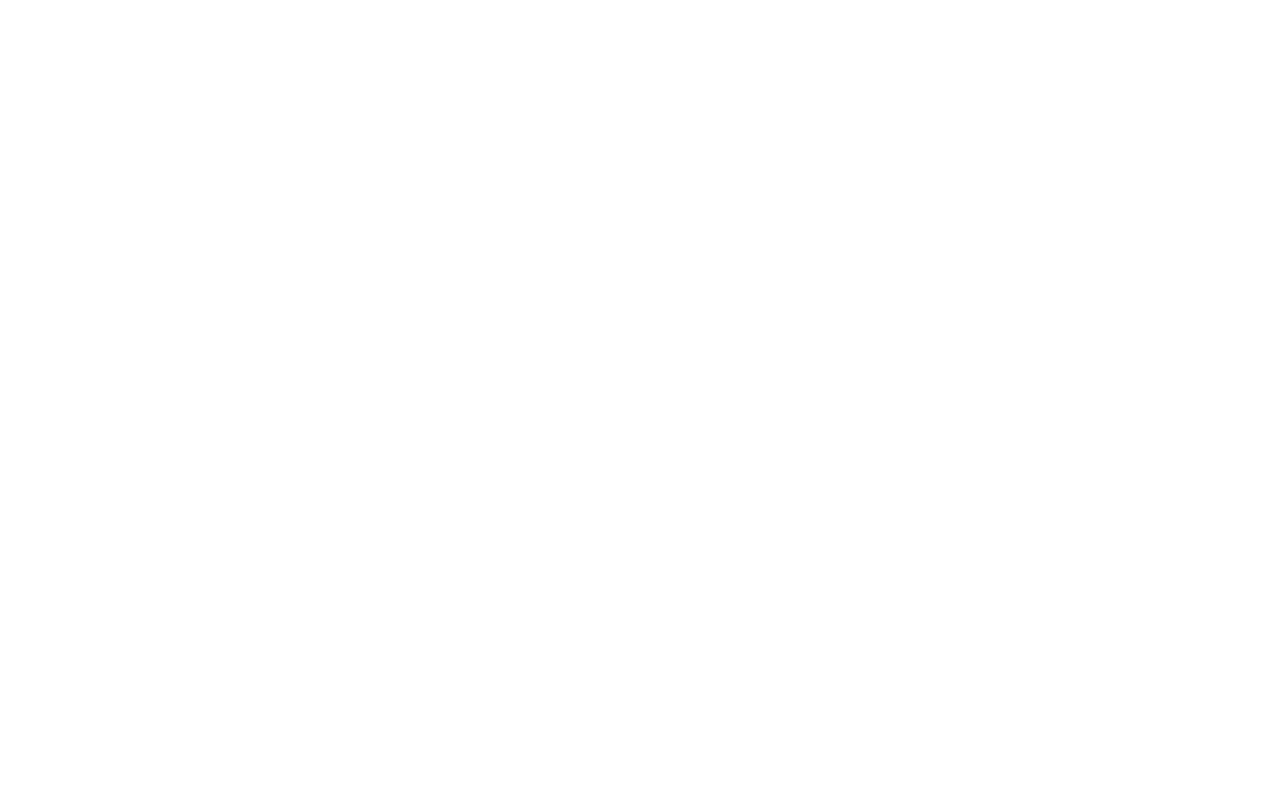
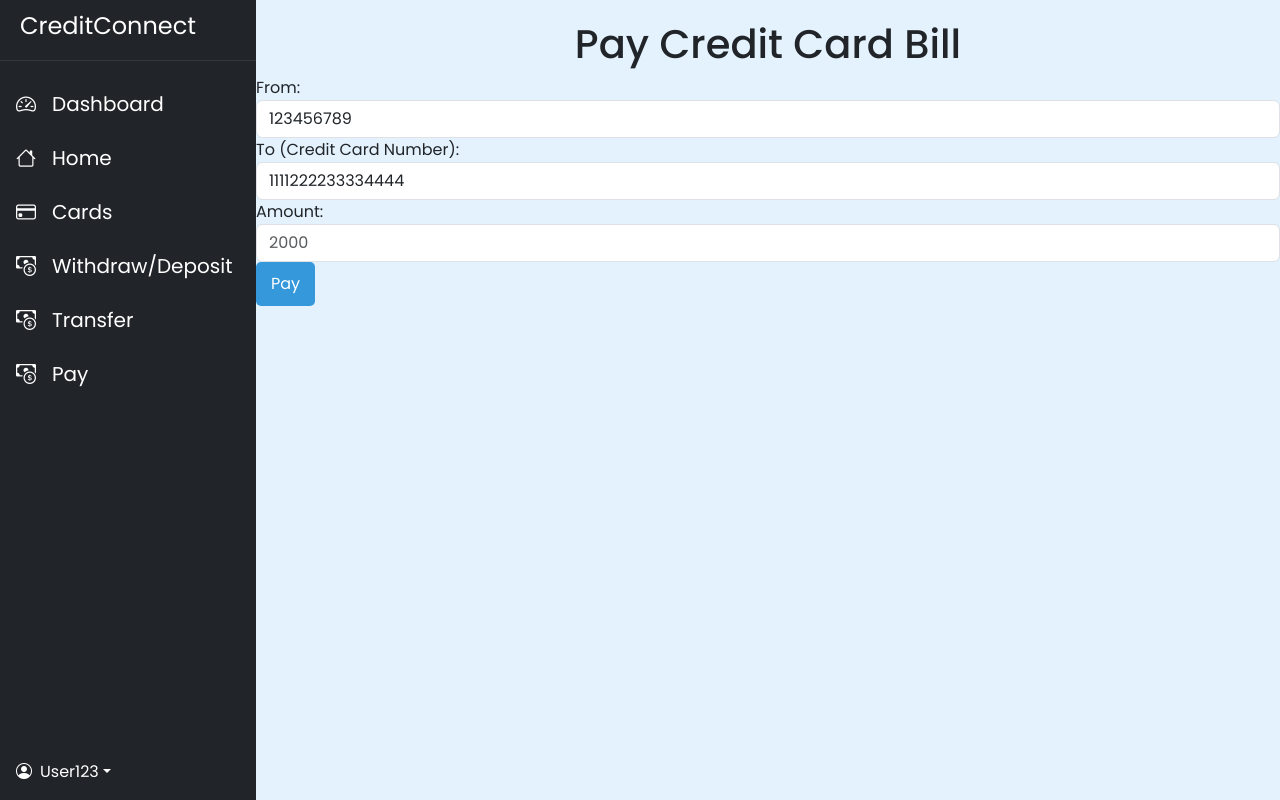
Before and after one commit to kakei5844/banking-application-forked, a React (Create React App) app in the folder frontend/: page /repayment in a window 1280 px wide. Before the commit this address had no page. Built offline with nearby package versions, Linux system fonts and the light colour scheme; the HTML template or start-up script is replaced by a standard one.

Commit message:
Add Transfer and Repayment pages

```diff
--- a/frontend/src/App.js
+++ b/frontend/src/App.js
@@ -4,6 +4,8 @@
 import LoginPage from "./pages/LoginPage";
 import RegistrationPage from "./pages/RegistrationPage";
 import WithdrawDeposit from "./pages/WithdrawDeposit";
+import RepaymentPage from "./pages/RepaymentPage";
+import TransferPage from "./pages/TransferPage";
 
 function App() {
   return (
@@ -15,6 +17,8 @@
         <Route path="/home" element={<HomePage />} />
         <Route path="/credit-cards" element={<CreditCardFeature />} />
         <Route path="/withdraw-deposit" element={<WithdrawDeposit />} />
+        <Route path="/transfer" element={<TransferPage />} />
+        <Route path="/repayment" element={<RepaymentPage />} />
       </Routes>
     </div>
   );
--- a/frontend/src/components/Navbar.js
+++ b/frontend/src/components/Navbar.js
@@ -52,6 +52,26 @@
                 <span className="ms-3">Withdraw/Deposit</span>
               </a>
             </li>
+            <li class="nav-item text-white fs-4 my-1">
+              <a
+                href="/transfer"
+                class="nav-link text-white fs-5"
+                aria-current="page"
+              >
+                <i className="bi bi-cash-coin"></i>
+                <span className="ms-3">Transfer</span>
+              </a>
+            </li>
+            <li class="nav-item text-white fs-4 my-1">
+              <a
+                href="/repayment"
+                class="nav-link text-white fs-5"
+                aria-current="page"
+              >
+                <i className="bi bi-cash-coin"></i>
+                <span className="ms-3">Pay</span>
+              </a>
+            </li>
           </ul>
         </div>
         <div class="dropdown open">
--- /dev/null
+++ b/frontend/src/pages/RepaymentPage.js
@@ -0,0 +1,132 @@
+import '../styles/pages/HomePage.css'
+//import '../styles/pages/TransferPage.css'
+import 'bootstrap/dist/css/bootstrap.min.css'
+import 'bootstrap-icons/font/bootstrap-icons.css'
+import Navbar from '../components/Navbar'
+import React, { useState, useEffect } from 'react'
+
+const RepaymentPage = () => {
+  const [fromAccount, setFromAccount] = useState('123456789');
+  const [creditCards, setCreditCards] = useState([
+    "1111222233334444",
+    "5555666677778888",
+    "9999888877776666"
+  ]);
+  const [creditCardDetails, setCreditCardDetails] = useState({
+    '1111222233334444': 2000,
+    '5555666677778888': 5000,
+    '9999888877776666': 9000,
+  });
+  const [toCreditCard, setToCreditCard] = useState('');
+  const [amount, setAmount] = useState('');
+  const [errorMessage, setErrorMessage] = useState('');
+  const [successMessage, setSuccessMessage] = useState('');
+
+  const handleToCreditCardChange = (event) => {
+    setToCreditCard(event.target.value);
+  };
+
+  const handleAmountChange = (event) => {
+    // setAmount(event.target.value);
+
+    const input = event.target.value;
+
+    if (/^\d*\.?\d*$/.test(input)) {
+      setAmount(input);
+    }
+  };
+
+  const handlePayButtonClick = (event) => {
+    event.preventDefault();
+
+    if (!amount) {
+      setErrorMessage('Amount field is required');
+      setSuccessMessage('');
+    } else {
+      // Implement repayment logic
+      // API call for backend validation
+      console.log(`Repayment of credit card bill initiated from ${fromAccount} to ${toCreditCard} with amount ${amount}`);
+      setErrorMessage('');
+      setSuccessMessage('Successfully transferred');
+      setAmount('');
+    }
+  };
+
+  useEffect(() => {
+    // Fetch credit card data
+    // Insert the URL with actual API endpoint
+    {/*
+    fetch('/path/to/example.json') // Adjust the path accordingly
+      .then((response) => response.json())
+      .then((data) => {
+        if (data && data.creditCards) {
+          setCreditCards(data.creditCards);
+          // Set the first credit card as the default selection
+          setToCreditCard(data.creditCards[0]);
+        }
+      })
+      .catch((error) => {
+        console.error('Error fetching credit cards:', error);
+      });
+  }, []);
+    */}
+
+    setToCreditCard(creditCards[0]);
+  }, [creditCards]);
+
+  const placeholderAmount =
+    creditCardDetails[toCreditCard] !== undefined
+      ? creditCardDetails[toCreditCard]
+      : '';
+
+  return (
+    <div className="HomePage">
+        <div className='left-column'>
+          <Navbar />
+        </div>
+
+        <div className='right-column'>
+          <div className='top'>
+              <h1>Pay Credit Card Bill</h1>
+          </div>
+
+          <div className="card-body">
+            <form>
+              <div className="form-group">
+                <label htmlFor="fromAccount" className="label">
+                  From:
+                </label>
+                <input type="text" id="fromAccount" value={fromAccount} readOnly className="form-control" />
+              </div>
+              <div className="form-group">
+                <label htmlFor="toCreditCard" className="label">
+                  To (Credit Card Number):
+                </label>
+                <select id="toCreditCard" value={toCreditCard}  onChange={handleToCreditCardChange} className="form-control">
+                  {/* Options for credit card numbers */}
+                  {creditCards.map((creditCard) => (
+                    <option key={creditCard} value={creditCard}>
+                      {creditCard}
+                    </option>
+                  ))}
+                </select>
+              </div>
+              <div className="form-group">
+                <label htmlFor="amount" className="label">
+                  Amount:
+                </label>
+                <input type="text" id="amount" value={amount} onChange={handleAmountChange} placeholder={placeholderAmount} className="form-control" />
+              </div>
+              <button onClick={handlePayButtonClick} className="button">
+                Pay
+              </button>
+              {errorMessage && <div className="error-message">{errorMessage}</div>}
+              {successMessage && <div className="success-message">{successMessage}</div>}
+              </form>
+          </div>
+        </div>
+    </div>
+  );
+};
+
+export default RepaymentPage;
--- /dev/null
+++ b/frontend/src/pages/TransferPage.js
@@ -0,0 +1,109 @@
+import '../styles/pages/HomePage.css'
+//import '../styles/pages/TransferPage.css'
+import 'bootstrap/dist/css/bootstrap.min.css'
+import 'bootstrap-icons/font/bootstrap-icons.css'
+import Navbar from '../components/Navbar'
+import React, { useState, useEffect } from 'react'
+
+const TransferPage = () => {
+  const [fromAccount, setFromAccount] = useState('123456789');
+  const [toAccount, setToAccount] = useState('');
+  const [amount, setAmount] = useState('');
+  const [errorMessage, setErrorMessage] = useState('');
+  const [successMessage, setSuccessMessage] = useState('');
+
+  const handleToAccountChange = (event) => {
+    const input = event.target.value;
+
+    if (/^\d*$/.test(input)) {
+      setToAccount(input);
+    }
+  };
+
+  const handleAmountChange = (event) => {
+    const input = event.target.value;
+
+    if (/^\d*\.?\d*$/.test(input)) {
+      setAmount(input);
+    }
+  };
+
+  const handlePayButtonClick = (event) => {
+    event.preventDefault();
+
+    if (!toAccount && !amount) {
+      setErrorMessage('To and Amount fields are required');
+      setSuccessMessage('');
+    } else if (!toAccount) {
+      setErrorMessage('To field is required');
+      setSuccessMessage('');
+    } else if (!amount) {
+      setErrorMessage('Amount field is required');
+      setSuccessMessage('');
+    } else {
+      // Implement payment logic
+      // API call for backend validation
+      console.log(`Payment initiated from ${fromAccount} to ${toAccount} with amount ${amount}`);
+      setErrorMessage('');
+      setSuccessMessage('Successfully transferred');
+
+      setToAccount('');
+      setAmount('');
+    }
+  };
+
+  useEffect(() => {
+    // Fetch bank account number from endpoint
+    // Update the state
+    {/*
+    fetch('your_endpoint_to_get_bank_account')
+      .then((response) => response.json())
+      .then((data) => {
+        if (data && data.bankAccount) {
+          setFromAccount(data.bankAccount);
+        }
+      })
+      .catch((error) => {
+        console.error('Error fetching bank account:', error);
+      });
+    */}
+  }, []);
+
+  return (
+    <div className="HomePage">
+        <div className='left-column'>
+            <Navbar />
+        </div>
+
+        <div className='right-column'>
+            <div className='top'>
+                <h1>Transfer</h1>
+            </div>
+
+            <div className="card-body">
+                <form>
+                    <div className="form-group">
+                        <label htmlFor="fromAccount">From:</label>
+                        <input type="text" id="fromAccount" value={fromAccount} className="form-control" readOnly />
+                    </div>
+                    <div className="form-group">
+                        <label htmlFor="toAccount">To:</label>
+                        <input type="text" id="toAccount" value={toAccount} onChange={handleToAccountChange} className="form-control" />
+                    </div>
+                    <div className="form-group">
+                        <label htmlFor="amount">Amount:</label>
+                        <input type="text" id="amount" value={amount} onChange={handleAmountChange} className="form-control" />
+                    </div>
+                    <button onClick={handlePayButtonClick} className="btn btn-primary">
+                        Transfer
+                    </button>
+                    {errorMessage && <div className="error-message">{errorMessage}</div>}
+                    {successMessage && <div className="success-message">{successMessage}</div>}
+                </form>
+            </div>
+        </div>
+    </div>
+  );
+};
+
+export default TransferPage;
```
